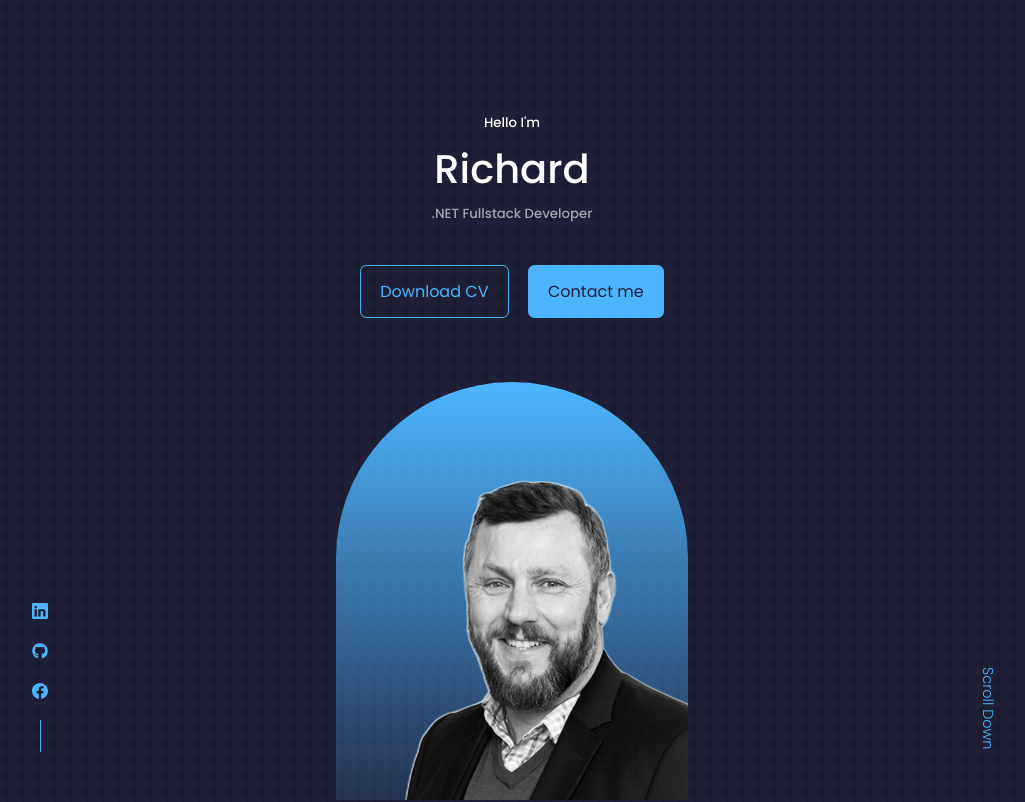
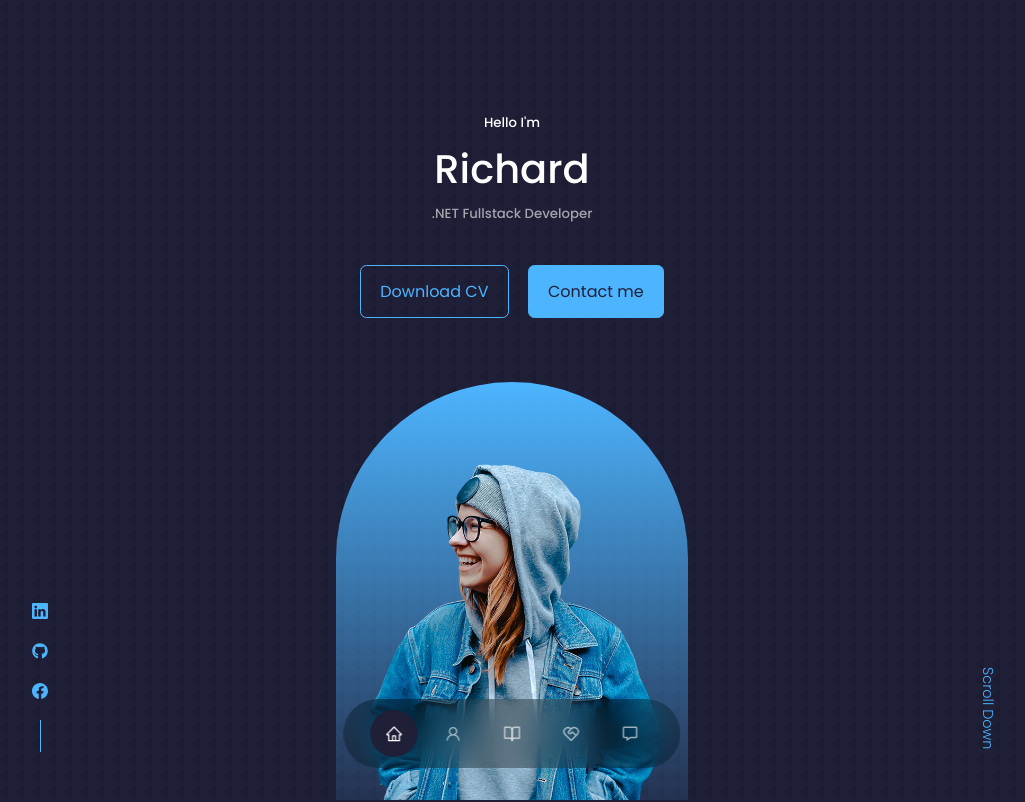
Before and after one commit to RichardChalk/portfolio, a React (Create React App) app: page / in a window 1280 px wide. Shown: the top 802 px of the page, without its empty margins (128-1153 px from the left). Built offline with nearby package versions, Linux system fonts and the light colour scheme.

Commit message:
Finished styling the navbar

```diff
--- a/src/components/header/Header.jsx
+++ b/src/components/header/Header.jsx
@@ -1,8 +1,8 @@
 import React from "react";
 import "./header.css";
 import CTA from "./CTA";
-//import ME from "../../assets/me.png";
-import ME from "../../assets/me.JPG";
+import ME from "../../assets/me.png";
+//import ME from "../../assets/me.JPG";
 import HeaderSocials from "./HeaderSocials";
 
 const Header = () => {
--- a/src/components/header/header.css
+++ b/src/components/header/header.css
@@ -54,13 +54,15 @@ header {
   border-radius: 12rem 12rem 0 0;
   overflow: hidden;
   padding: 5rem 1.5rem 1.5rem 1.5rem;
+  /* Needed for my own image? */
   /* padding: 5rem 0 0 0; */
 }
 
-.me > img {
+/* Needed for my own image? */
+/* .me > img {
   width: 24rem;
   height: 24rem;
-}
+} */
 
 /* Scroll Down text ====================================== */
 .scroll__down {
--- a/src/components/nav/nav.css
+++ b/src/components/nav/nav.css
@@ -0,0 +1,33 @@
+nav {
+  background: rgba(0, 0, 0, 0.3);
+  width: max-content;
+  display: block;
+  padding: 0.7rem 1.7rem;
+  z-index: 2;
+  position: fixed;
+  left: 50%;
+  transform: translateX(-50%);
+  bottom: 2rem;
+  display: flex;
+  gap: 0.8rem;
+  border-radius: 3rem;
+  backdrop-filter: blur(15px);
+}
+
+nav a {
+  background: transparent;
+  padding: 0.9rem;
+  border-radius: 50%;
+  display: flex;
+  color: var(--colour-light);
+  font-size: 1.1rem;
+}
+
+nav a:hover {
+  background: rgba(0, 0, 0, 0.5);
+}
+
+nav a.active {
+  background: var(--colour-bg);
+  color: var(--colour-white);
+}
--- a/src/components/nav/nav.jsx
+++ b/src/components/nav/nav.jsx
@@ -9,7 +9,7 @@ import { BiMessage } from "react-icons/bi";
 const Nav = () => {
   return (
     <nav>
-      <a href="#">
+      <a href="#" className="active">
         <AiOutlineHome />
       </a>
       <a href="#about">
```
